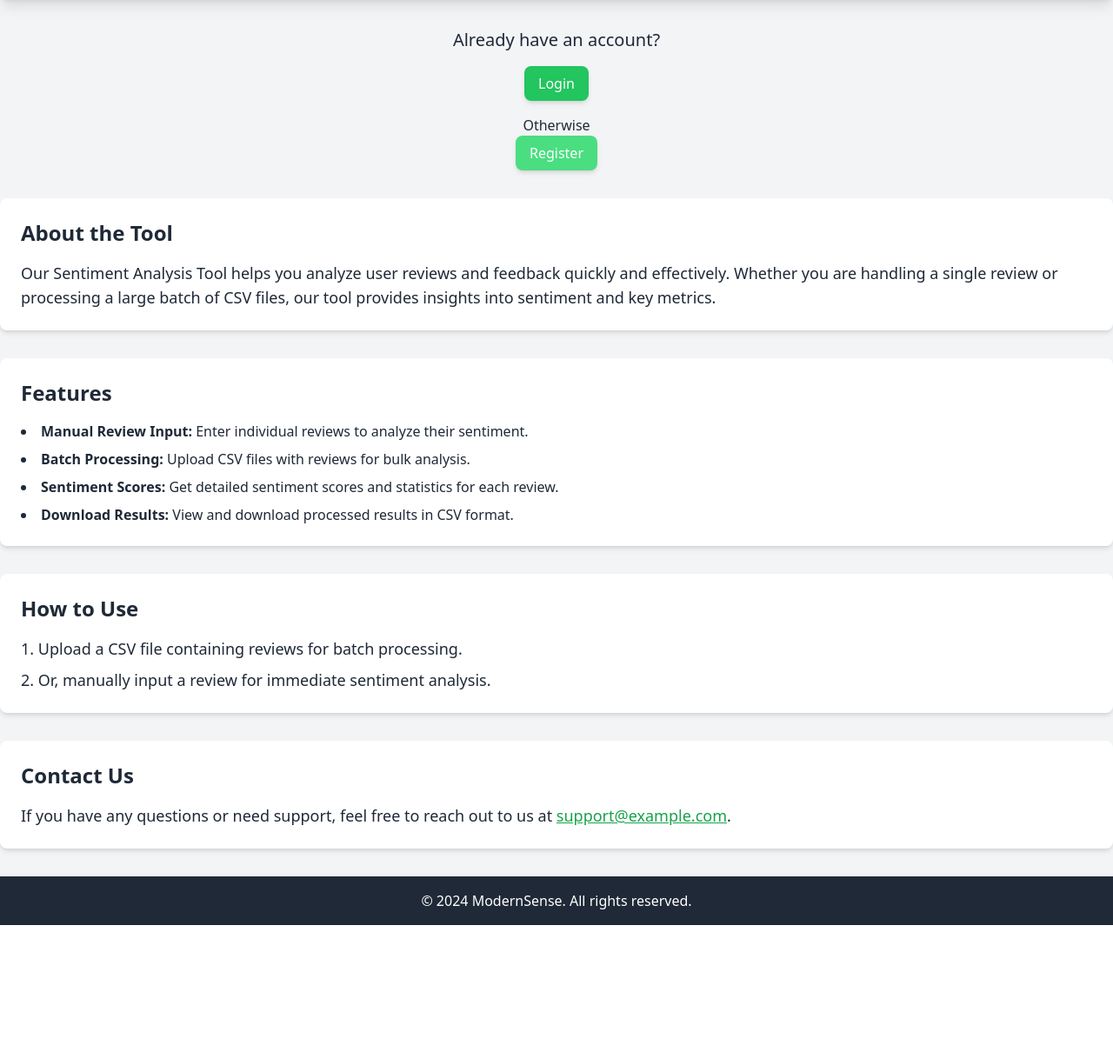
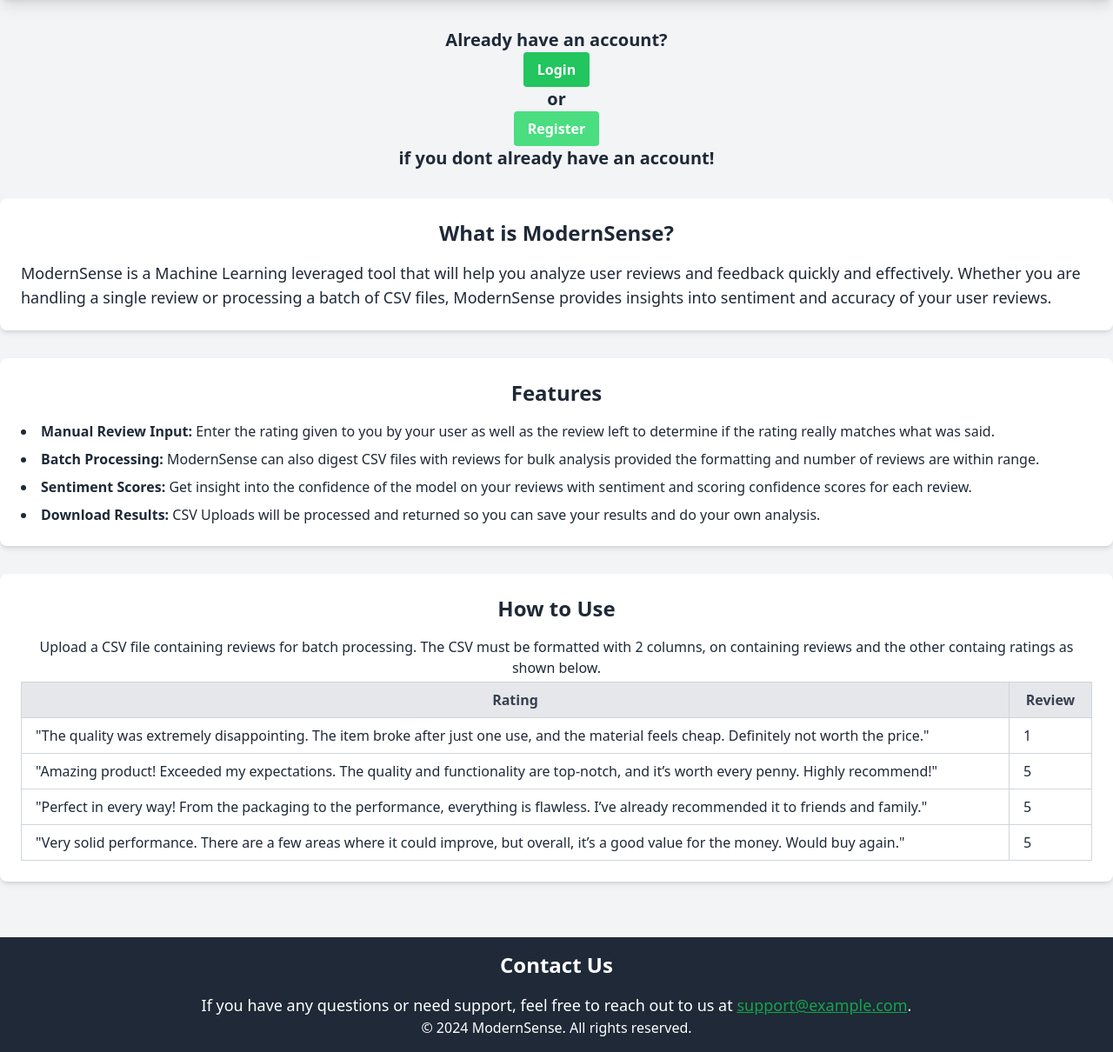
Before and after one commit to wjtim/modernSense, a Flask app: page / in a window 1280 px wide. Shown: the part 124-1334 px from the top of the page at 87% size. Before the commit the page ends 1188 px from the top, so only its background shows below. Run offline with Flask 3, Linux system fonts and the light colour scheme; some libraries are stand-ins or nearby versions.

Commit message:
Changed login flow to send back to homepage once logged in, uniformed button styling and added footers to all html templates

```diff
--- a/app.py
+++ b/app.py
@@ -68,7 +68,7 @@ def login():
         if user and user.check_password(password):
             login_user(user)
             flash("Logged in successfully!")
-            return redirect(url_for("input"))
+            return redirect(url_for("home"))
         else:
             flash("Invalid username or password")
     return render_template("login.html")
--- a/templates/landing.html
+++ b/templates/landing.html
@@ -24,59 +24,85 @@
             {% if current_user.is_authenticated %}
             <p class="text-xl mb-4">Hello, <span class="font-bold">{{ current_user.username }}</span>!</p>
             <form action="{{ url_for('input') }}">
-                <input type="submit" value="Start Analysis" class="bg-green-600 text-white px-4 py-2 rounded-lg shadow-md hover:bg-green-700">
+                <input type="submit" value="Start Analysis" class="bg-green-500 text-white font-bold px-4 py-2 hover:bg-green-600 rounded focus:outline-none focus:shadow-outline cursor-pointer">
+            </form>
+            <form class="logout my-2 mb-6" action="{{ url_for('logout') }}">
+                <input type="submit" class="bg-red-500 text-white font-bold py-2 px-4 hover:bg-red-600 rounded focus:outline-none focus:shadow-outline cursor-pointer" value="Logout">
             </form>
             {% else %}
-            <p class="text-xl mb-4">Already have an account?</p>
+            <strong class="text-xl mb-4">Already have an account?</strong>
             <form action="{{ url_for('login') }}">
-                <input type="submit" value="Login" class="bg-green-500 text-white px-4 py-2 rounded-lg shadow-md hover:bg-green-600">
+                <input type="submit" value="Login" class="bg-green-500 text-white font-bold px-4 py-2 hover:bg-green-600 rounded focus:outline-none focus:shadow-outline cursor-pointer">
             </form>
-            <p class="mt-4">Otherwise</p>
+            <strong class="text-xl mb-4">or</strong>
             <form action="{{ url_for('register') }}">
-                <input type="submit" value="Register" class="bg-green-400 text-white px-4 py-2 rounded-lg shadow-md hover:bg-green-600">
+                <input type="submit" value="Register" class="bg-green-400 text-white font-bold px-4 py-2 hover:bg-green-600 rounded focus:outline-none focus:shadow-outline cursor-pointer">
             </form>
+            <strong class="text-xl mb-4">if you dont already have an account!</strong>
             {% endif %}
         </section>
 
         <!-- About Section -->
         <section id="intro" class="bg-white p-6 rounded-lg shadow-md mb-8">
-            <h2 class="text-2xl font-semibold mb-4">About the Tool</h2>
-            <p class="text-lg">Our Sentiment Analysis Tool helps you analyze user reviews and feedback quickly and effectively. Whether you are handling a single review or processing a large batch of CSV files, our tool provides insights into sentiment and key metrics.</p>
+            <h2 class="text-2xl text-center font-semibold mb-4">What is ModernSense?</h2>
+            <p class="text-lg">ModernSense is a Machine Learning leveraged tool that will help you analyze user reviews and feedback quickly and effectively. Whether you are handling a single review or processing a batch of CSV files, ModernSense provides insights into sentiment and accuracy of your user reviews.</p>
         </section>
 
         <!-- Features Section -->
         <section id="features" class="bg-white p-6 rounded-lg shadow-md mb-8">
-            <h2 class="text-2xl font-semibold mb-4">Features</h2>
+            <h2 class="text-2xl text-center font-semibold mb-4">Features</h2>
             <ul class="list-disc list-inside space-y-2">
-                <li><strong>Manual Review Input:</strong> Enter individual reviews to analyze their sentiment.</li>
-                <li><strong>Batch Processing:</strong> Upload CSV files with reviews for bulk analysis.</li>
-                <li><strong>Sentiment Scores:</strong> Get detailed sentiment scores and statistics for each review.</li>
-                <li><strong>Download Results:</strong> View and download processed results in CSV format.</li>
+                <li><strong>Manual Review Input:</strong> Enter the rating given to you by your user as well as the review left to determine if the rating really matches what was said.</li>
+                <li><strong>Batch Processing:</strong> ModernSense can also digest CSV files with reviews for bulk analysis provided the formatting and number of reviews are within range.</li>
+                <li><strong>Sentiment Scores:</strong> Get insight into the confidence of the model on your reviews with sentiment and scoring confidence scores for each review.</li>
+                <li><strong>Download Results:</strong> CSV Uploads will be processed and returned so you can save your results and do your own analysis.</li>
             </ul>
         </section>
 
         <!-- Instructions Section -->
         <section id="instructions" class="bg-white p-6 rounded-lg shadow-md mb-8">
-            <h2 class="text-2xl font-semibold mb-4">How to Use</h2>
-            <ol class="list-decimal list-inside space-y-2 text-lg">
-                <li>Upload a CSV file containing reviews for batch processing.</li>
-                <li>Or, manually input a review for immediate sentiment analysis.</li>
-            </ol>
-        </section>
-
-        <!-- Contact Section -->
-        <section id="contact" class="bg-white p-6 rounded-lg shadow-md">
-            <h2 class="text-2xl font-semibold mb-4">Contact Us</h2>
-            <p class="text-lg">If you have any questions or need support, feel free to reach out to us at
-                <a href="mailto:support@example.com" class="text-green-600 underline">support@example.com</a>.
-            </p>
+            <h2 class="text-2xl text-center font-semibold mb-4">How to Use</h2>
+            <p class="text-center my-1">Upload a CSV file containing reviews for batch processing. The CSV must be formatted with 2 columns, on containing reviews and the other containg ratings as shown below.</p>
+            <table class="min-w-full table-auto border-collapse border border-gray-300">
+            <!-- Table Headers -->
+            <thead class="bg-gray-200">
+              <tr>
+                <th class="px-4 py-2 border border-gray-300 text-gray-700 font-bold">Rating</th>
+                <th class="px-4 py-2 border border-gray-300 text-gray-700 font-bold">Review</th>
+              </tr>
+            </thead>
+            <!-- Table Body -->
+            <tbody>
+              <!-- Row 1 -->
+              <tr>
+                <td class="px-4 py-2 border border-gray-300">"The quality was extremely disappointing. The item broke after just one use, and the material feels cheap. Definitely not worth the price."</td>
+                <td class="px-4 py-2 border border-gray-300">1</td>
+              </tr>
+              <!-- Row 2 -->
+              <tr>
+                <td class="px-4 py-2 border border-gray-300">"Amazing product! Exceeded my expectations. The quality and functionality are top-notch, and it’s worth every penny. Highly recommend!"</td>
+                <td class="px-4 py-2 border border-gray-300">5</td>
+              </tr>
+              <tr>
+                <td class="px-4 py-2 border border-gray-300">"Perfect in every way! From the packaging to the performance, everything is flawless. I’ve already recommended it to friends and family."</td>
+                <td class="px-4 py-2 border border-gray-300">5</td>
+              </tr>
+              <tr>
+                <td class="px-4 py-2 border border-gray-300">"Very solid performance. There are a few areas where it could improve, but overall, it’s a good value for the money. Would buy again."</td>
+                <td class="px-4 py-2 border border-gray-300">5</td>
+              </tr>
+            </tbody>
+          </table>
         </section>
     </main>
 
     <!-- Footer -->
     <footer class="bg-gray-800 text-white py-4 text-center">
+        <h2 class="text-2xl font-semibold mb-4">Contact Us</h2>
+        <p class="text-lg">If you have any questions or need support, feel free to reach out to us at
+            <a href="mailto:support@example.com" class="text-green-600 underline">support@example.com</a>.
+        </p>
         <p>&copy; 2024 ModernSense. All rights reserved.</p>
     </footer>
-
 </body>
 </html>
--- a/templates/login.html
+++ b/templates/login.html
@@ -12,11 +12,11 @@
     <h1 class="text-2xl font-bold mb-6 text-center">Login</h1>
         <form method="post" action="{{ url_for('login') }}" class="space-y-4">
             <div>
-                <label for="username" class="block text-gray-700">Username:</label>
+                <label for="username" class="block text-gray-700" autocomplete="off">Username:</label>
                 <input type="text" name="username" id="username" required class="w-full px-4 py-2 border rounded-lg focus:outline-none focus:ring-2 focus:ring-green-500"><br><br>
-                <label for="password" class="block text-gray-700">Password:</label>
+                <label for="password" class="block text-gray-700" autocomplete="off">Password:</label>
                 <input type="password" name="password" id="password" required class="w-full px-4 py-2 border rounded-lg focus:outline-none focus:ring-2 focus:ring-green-500"><br><br>
-                <input type="submit" value="Login" class="bg-green-500 text-white px-4 py-2 rounded-lg hover:bg-green-600">
+                <input type="submit" value="Login" class="bg-green-500 text-white font-bold px-4 py-2 hover:bg-green-600 rounded focus:outline-none focus:shadow-outline cursor-pointer">
             </div>
         </form>
     <p>Don't have an account? <a href="{{ url_for('register') }}" class="text-green-500 hover:underline">Register here</a></p>
--- a/templates/register.html
+++ b/templates/register.html
@@ -12,11 +12,11 @@
     <h1 class="text-2xl font-bold mb-6 text-center">Register</h1>
         <form method="post" action="{{ url_for('register') }}" class="space-y-4">
             <div>
-            <label for="username" class="block text-gray-700">Username:</label>
+            <label for="username" class="block text-gray-700" autocomplete="off">Username:</label>
             <input type="text" name="username" id="username" required class="w-full px-4 py-2 border rounded-lg focus:outline-none focus:ring-2 focus:ring-green-500"><br><br>
-            <label for="password" class="block text-gray-700">Password:</label>
+            <label for="password" class="block text-gray-700" autocomplete="off">Password:</label>
             <input type="password" name="password" id="password" required class="w-full px-4 py-2 border rounded-lg focus:outline-none focus:ring-2 focus:ring-green-500"><br><br>
-            <input type="submit" value="Register" class="bg-green-500 text-white px-4 py-2 rounded-lg hover:bg-green-600">
+            <input type="submit" value="Register" class="bg-green-500 text-white font-bold px-4 py-2 hover:bg-green-600 rounded focus:outline-none focus:shadow-outline cursor-pointer">
             </div>
         </form>
     <p>Already have an account? <a href="{{ url_for('login') }}" class="text-green-500 hover:underline">Login here</a></p>
```
Also changed, not shown: templates/input.html (+7 -1 lines).
